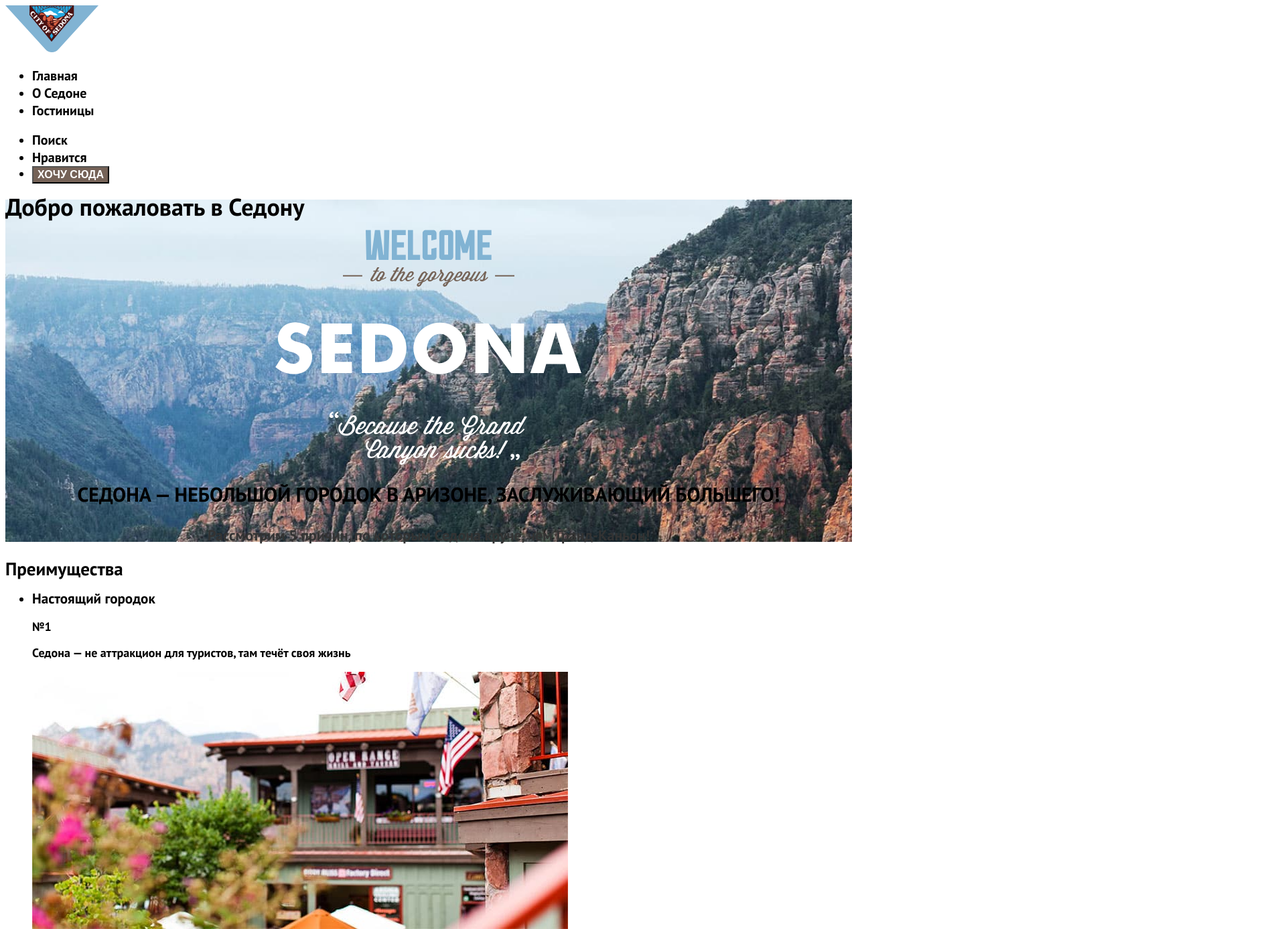
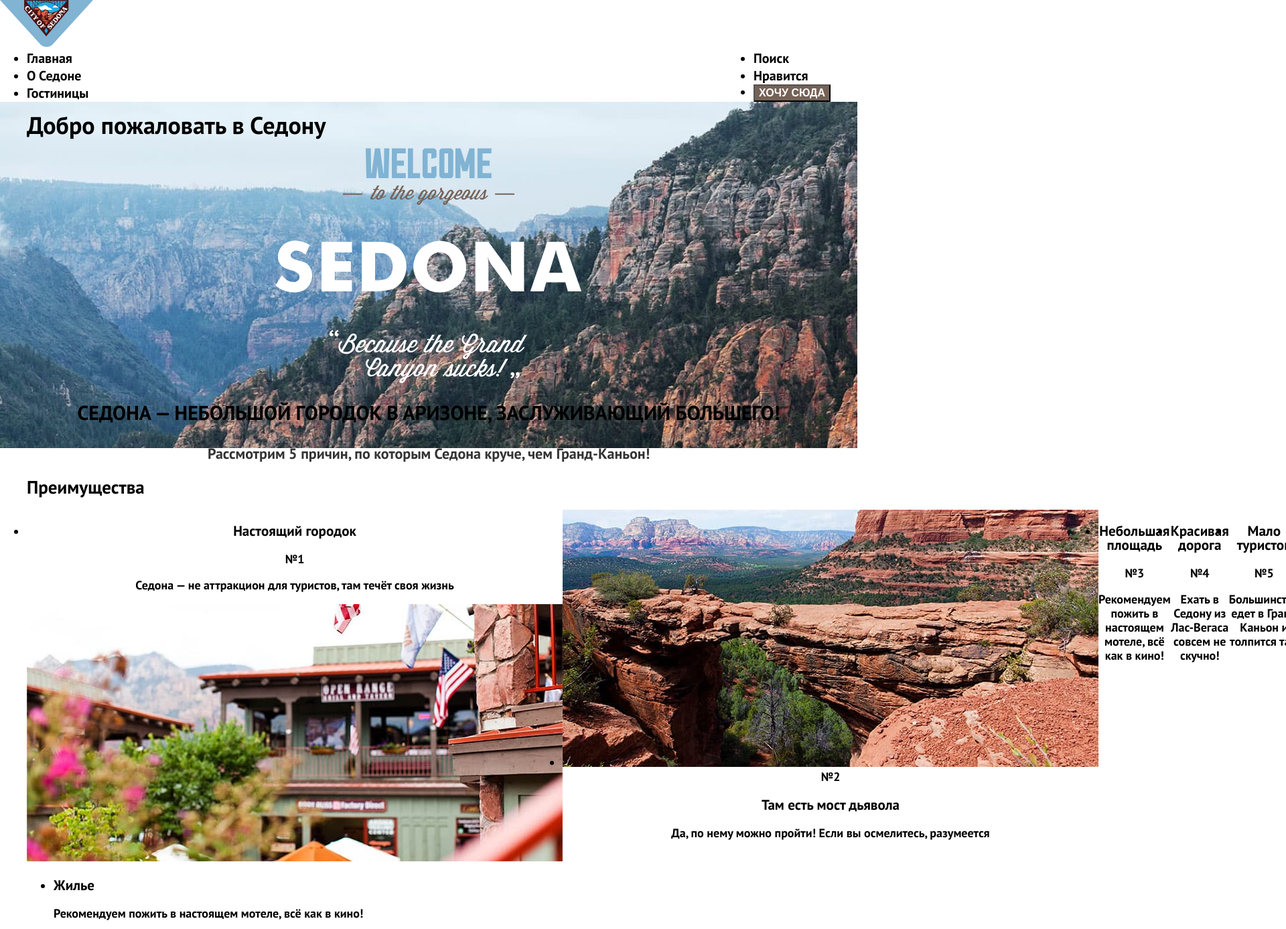
Before and after one commit to htmlacademy-htmlcss/2006997-sedona-33, a plain HTML site: page index.html in a window 1280 px wide. Shown: the top 1387 px of the page at 67% size, 1920 px wide, since content can reach past the window. Drawn offline with Linux system fonts and the light colour scheme.

Commit message:
Добавил разметку блоков.

```diff
--- a/index.html
+++ b/index.html
@@ -22,9 +22,7 @@
           <a class="navigation-link" href="catalog.html">Гостиницы</a>
        </li>
     </ul>
-  </nav>
-
-  <ul class="user-list">
+   <ul class="navigation-list user-list">
     <li class="user-item">
       <a class="navigation-link" href="#">
       <span class="visually-hidden">Поиск</span>
@@ -35,14 +33,16 @@
       <span class="visually-hidden"> Нравится</span>
       </a>
     </li>
-    <li class="user-item">
-    <button class="button-user-link" href="#">Хочу сюда</button>
+     <li class="user-item">
+      <button class="button-user-link">Хочу сюда</button>
     </li>
-  </ul>
+   </ul>
+</nav>
   </header>
-    <main class="main-index">
+    <main class="main-container main-index">
+    <div class="page-container">
       <h1 class="visyally-hidden">Добро пожаловать в Седону</h1>
-      <img class="logo-center" src="images/welcome.svg" alt="Логотип Седона." width="458" height="352" >
+      <img class="logo" src="images/welcome.svg" alt="Логотип Седона." width="458" height="352" >
   <section class="offer">
         <h2 class="main-index-title">Седона — небольшой городок в Аризоне, заслуживающий большего!</h2>
         <p class="main-index-description">Рассмотрим 5 причин, по которым Седона круче, чем Гранд-Каньон!</p>
@@ -99,7 +99,7 @@
         <h2 class="visually-hidden">Поиск гостиницы</h2>
           <h3 class="hotel-search-title">Заинтересовались?</h3>
           <p class="hotel-search-description">Укажите предполагаемые даты поездки, и мы покажем вам лучшие предложения гостиниц в Седоне</p>
-          <button class="button-search" href="#">ПОИСК ГОСТИНИЦЫ В СЕДОНЕ</button>
+          <button class="button-search">ПОИСК ГОСТИНИЦЫ В СЕДОНЕ</button>
       </section>
 <!--Подписка-->
       <section class="newsletter">
@@ -113,6 +113,7 @@
             </button>
           </form>
       </section>
+    </div>
     </main>
     <footer class="footer-page">
       <div class="footer-social">
--- a/styles/styles.css
+++ b/styles/styles.css
@@ -14,7 +14,15 @@
     font-display: swap;
 }
 
+html {
+    height: 100%;
+}
+
 body {
+    margin: 0%;
+    display: flex;
+    flex-direction: column;
+    min-height: 100%;
     font-family: "PT Sans", sans-serif;
     font-size: 18px;
     line-height: 21px;
@@ -84,17 +92,46 @@ body {
     text-align: center;
     text-decoration: none;
 }
+.navigation {
+    display: flex;
+    width: 1200px;
+    margin: 0 auto;
+}
+.navigation-list {
+    margin: 0;
+    padding: 0;
+}
+.user-list {
+    max-width: 250px;
+    margin-left: auto;
+}
+.page-container {
+    width: 1200px;
+    margin: 0 auto;
+}
+.main-container {
+    flex-grow: 1;
+}
 .main-index {
     background-image: url("/images/index-background.jpg");
     background-color: #FFFFFF;
     background-size: 100% auto;
     background-repeat: no-repeat;
-  }
-.logo-center {
+}
+
+.logo {
     display: block;
-    margin-left: auto;
-    margin-right: auto;
-  }
+    margin: 0 auto;
+}
+
+.advantages-list {
+    display: flex;
+    justify-content: space-between;
+    margin: 0;
+    padding: 0;
+    text-align: center;
+    color: #000000;
+}
   .main-index-title {
     color: #000000;
     font-weight: 700;
```
Also changed, not shown: catalog.html (+4 -5 lines).
